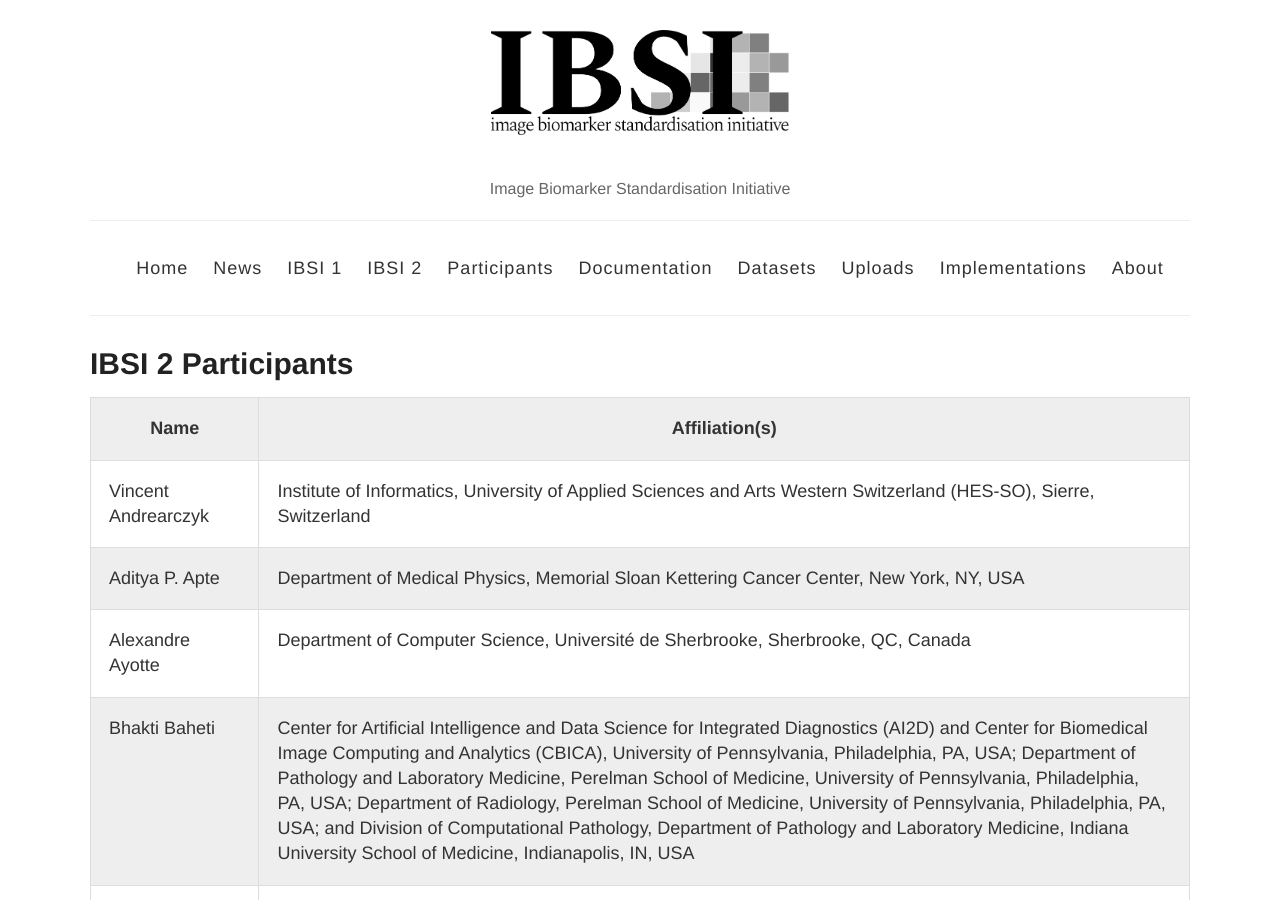
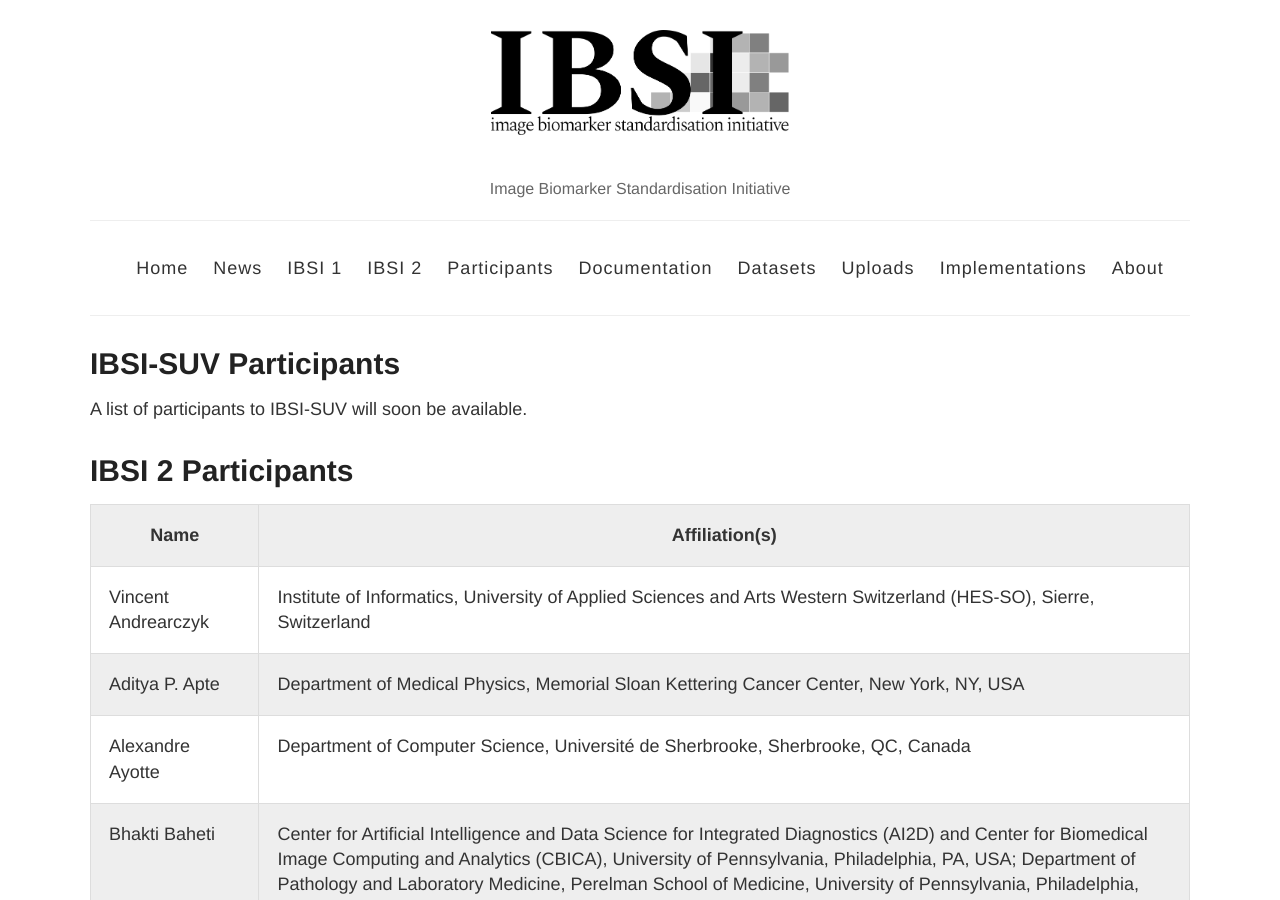
Before and after one commit to theibsi/theibsi.github.io, a Jekyll site: the page built from participants.html, in a window 1280 px wide and 900 px high. Built offline with Jekyll 4.4.1, drawn with Linux system fonts in a browser that asks for light colours.

Commit message:
Placeholder for IBSI-SUV participants.

```diff
--- a/participants.html
+++ b/participants.html
@@ -3,6 +3,10 @@ layout: page
 title: Participants
 permalink: /participants/
 ---
+
+<h1>IBSI-SUV Participants</h1>
+
+A list of participants to IBSI-SUV will soon be available.
 
 <h1>IBSI 2 Participants</h1>
 
```
